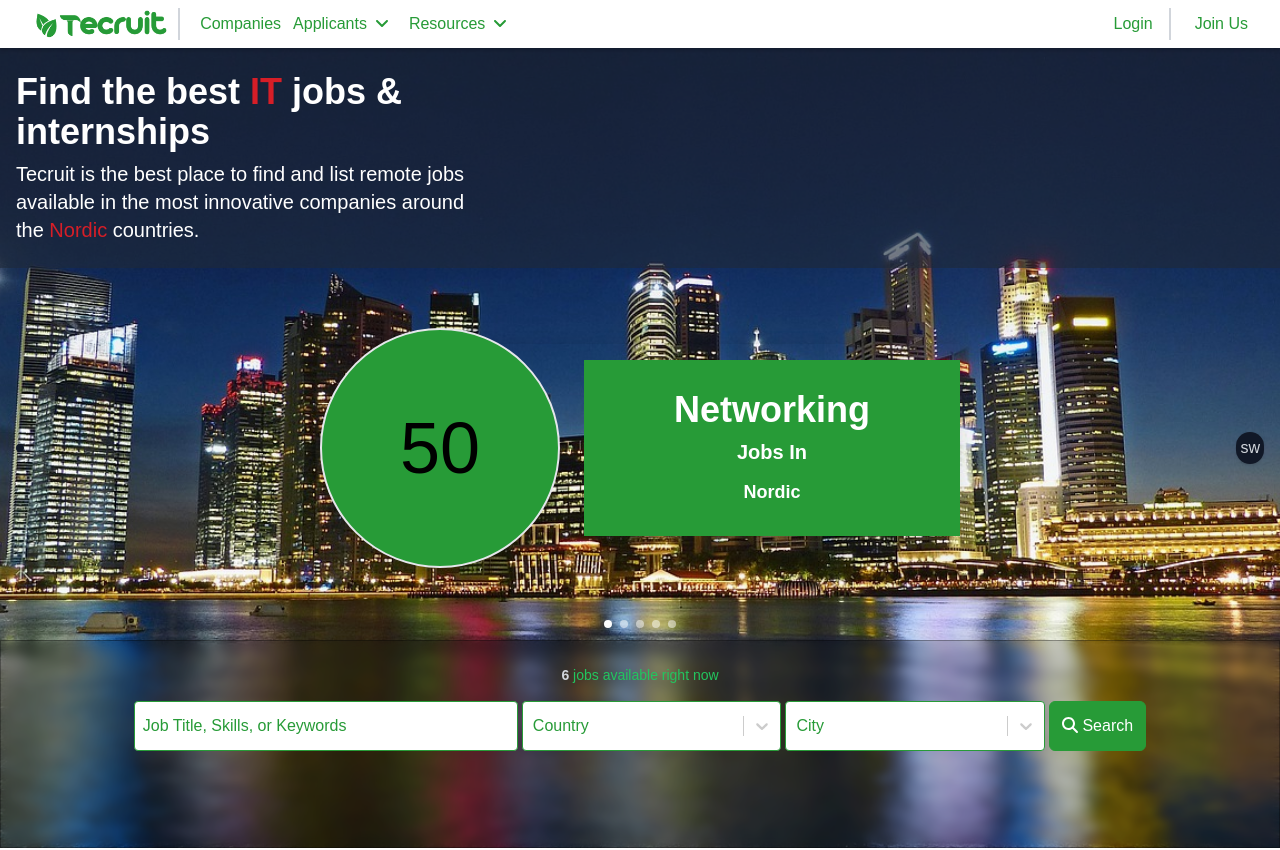
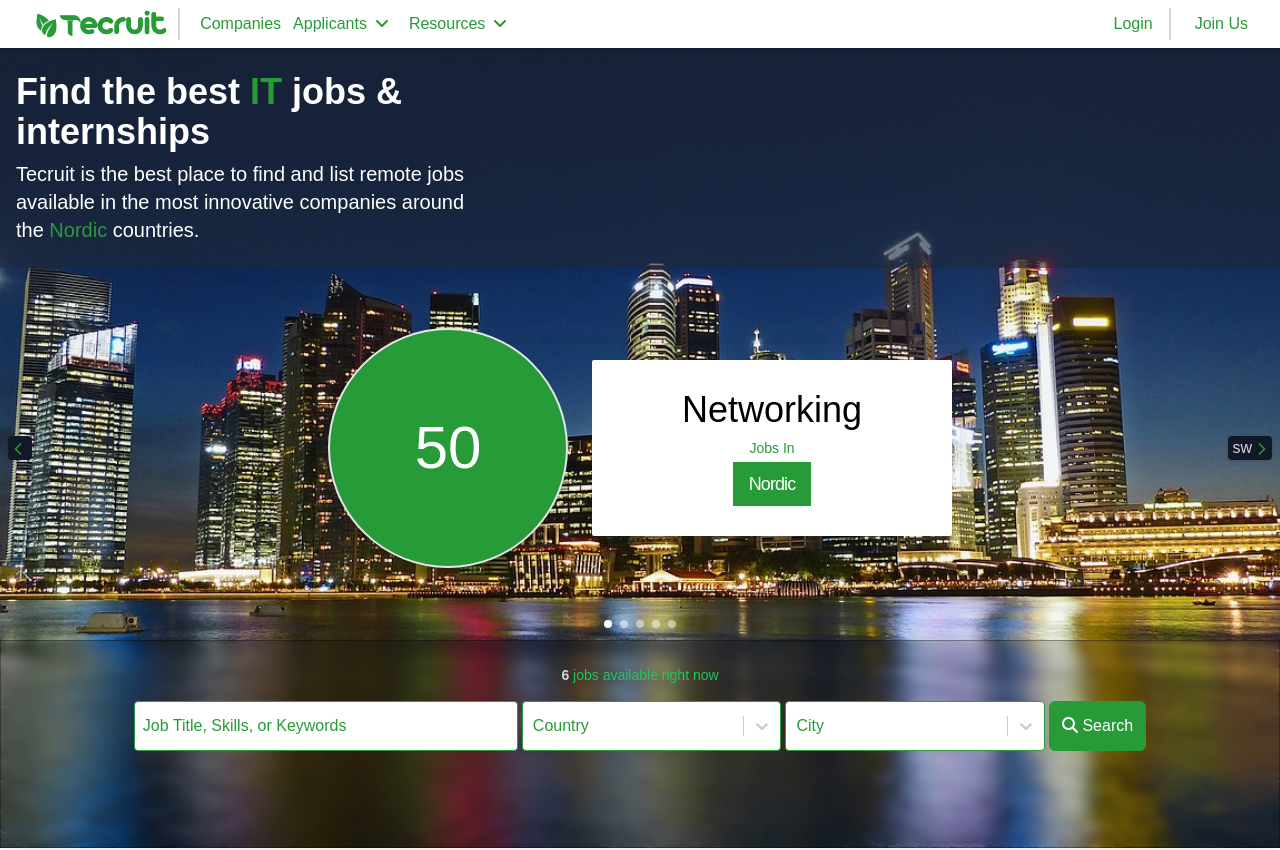
Before and after one commit to Rashadul-Haque-JS/tecruit-media, a React (Create React App) app: page / in a window 1280 px wide. Shown: the top 850 px of the page. Built offline with nearby package versions, Linux system fonts and the light colour scheme; a web font is replaced by a local one.

Commit message:
Added dynamic states in home

```diff
--- /dev/null
+++ b/src/components/home/CallToAction.js
@@ -0,0 +1,13 @@
+import React from "react";
+
+const ApplyNowArrow = () => {
+  return (
+    <div className=" hidden sm:flex justify-center items-center absolute w-full left-0 right-0 bottom-[362px]">
+      <button className=" bg-tecruitPrimary px-4 py-3 cursor-pointer rounded-full text-tecruitSecondary">
+        Upload CV and Apply Now
+      </button>
+    </div>
+  );
+};
+
+export default ApplyNowArrow;
--- a/src/components/home/Carousel.js
+++ b/src/components/home/Carousel.js
@@ -6,6 +6,8 @@ import SubCategoryStats from "./SubCategoryStats.js";
 import subCategoryData from "../../data/mock/subCategory";
 import { useDispatch } from "react-redux";
 import { addLocation } from "../../store/features/commonState";
+import { ChevronRight, ChevronLeft } from "react-feather";
+import ApplyNowArrow from "./CallToAction";
 
 const Carousel = () => {
   const [curr, setCurr] = useState(0);
@@ -23,9 +25,8 @@ const Carousel = () => {
     dispatch(addLocation(alt));
   };
 
-
   return (
-    <div className="relative w-full sm:h-[100vh] lg:h-[100vh] xl:h-[100vh] md:h-[80vh] h-[70vh]">
+    <div className="relative w-full sm:h-[120vh] lg:h-[90vh] xl:h-[100vh] md:h-[80vh] h-[70vh]">
       <div className="w-full h-full relative overflow-x-hidden">
         {slides.map((slide, index) => (
           <img
@@ -40,45 +41,52 @@ const Carousel = () => {
           />
         ))}
         <CarouselSpecial />
-        <div className="flex justify-center items-center absolute right-0 left-0 bottom-0 w-full">
-          <SearchComponent />
-        </div>
-      </div>
-
-      <div className="absolute inset-0 flex items-center justify-between p-4">
+        <div className="absolute inset-0 sm:w-full left-0 right-0 sm:bottom-[20%] flex items-center justify-between px-2 z-50">
           <button
             onClick={prev}
-          className="p-1 3xl:p-2 4xl:p-3 rounded-full shadow bg-gray-900 text-gray-300 hover:bg-tecruitSecondary"
+            className="pr-1 rounded shadow bg-gray-900 text-gray-300 hover:bg-tecruitSecondary"
             disabled={curr === 0}
             style={{
               transition: "transform 0.3s ease",
               cursor: curr === 0 ? "not-allowed" : "pointer",
             }}
           >
-          {/* <ChevronLeft size={20} className="text-tecruitPrimary" /> */}
+            <ChevronLeft
+              size={20}
+              className="text-tecruitPrimary inline-block"
+            />
             <span>
-            {curr !== 0 && slides[curr - 1].alt.slice(0, 2).toLowerCase()}
-            {curr === 0 && ""}
+              {curr !== 0 && (
+                <span className="p-0 inline-block">
+                  {slides[curr - 1].alt.slice(0, 2).toLowerCase()}
+                </span>
+              )}
             </span>
           </button>
           <button
             onClick={next}
-          className="p-1 3xl:p-2 4xl:p-3  rounded-full shadow bg-gray-900 text-gray-300 hover-bg-tecruitSecondary"
+            className="pl-1 rounded shadow bg-gray-900 text-gray-300 hover-bg-tecruitSecondary"
             disabled={curr === slides.length - 1}
             style={{
               transition: "transform 0.3s ease",
               cursor: curr === slides.length - 1 ? "not-allowed" : "pointer",
             }}
           >
-          {/* <ChevronRight size={20} className="text-tecruitPrimary" /> */}
             <span>
-            {curr !== slides.length-1 && slides[curr + 1].alt.slice(0, 2).toLowerCase()}
-            {curr === slides.length-1 && ""}
+              {curr !== slides.length - 1 && (
+                <span className="p-0 inline-block">
+                  {slides[curr + 1].alt.slice(0, 2).toLowerCase()}
+                </span>
+              )}
+              <ChevronRight
+                size={20}
+                className="text-tecruitPrimary inline-block"
+              />
             </span>
           </button>
         </div>
-
-      <div className="absolute bottom-[220px] md:bottom-[192px] sm:bottom-[328px] right-0 left-0">
+      </div>
+      <div className="absolute bottom-[220px] md:bottom-[192px] sm:bottom-[310px] right-0 left-0">
         <div className="flex items-center justify-center gap-2">
           {slides.map((_, i) => (
             <div
@@ -95,6 +103,10 @@ const Carousel = () => {
         categories={subCategoryData}
         country={slides[curr].alt}
       />
+      <ApplyNowArrow />
+      <div className="flex justify-center items-center absolute right-0 left-0 bottom-0 w-full z-50">
+        <SearchComponent />
+      </div>
     </div>
   );
 };
--- a/src/components/home/CarouselSpecial.js
+++ b/src/components/home/CarouselSpecial.js
@@ -8,7 +8,7 @@ const CarouselSpecial = () => {
           <div className="w-1/2 sm:w-full">
             <div className="py-6 lg:py-12 text-tecruitSecondary">
               <h2 className="text-2xl md:text-3xl lg:text-4xl xl:text-4xl 2xl:text-5xl 3xl:text-6xl 4xl:text-6xl font-bold leading-tigh">
-                Find the best <span className="text-tecruitRedish">IT</span>{" "}
+                Find the best <span className="text-tecruitPrimary">IT</span>{" "}
                 jobs &amp; <span className="block">internships</span>{" "}
               </h2>
               <p className="text-lg lg:text-xl xl:text-xl 2xl:text-3xl 3xl:text-4xl 4xl:text-5xl mt-2 leading-5">
@@ -17,7 +17,7 @@ const CarouselSpecial = () => {
                   available in the most innovative companies around
                 </span>{" "}
                 <span className="block sm:inline md:inline">
-                  the <span className="text-tecruitRedish">Nordic </span>
+                  the <span className="text-tecruitPrimary">Nordic </span>
                   countries.
                 </span>
               </p>
--- a/src/components/home/FeaturedJobs.js
+++ b/src/components/home/FeaturedJobs.js
@@ -13,7 +13,7 @@ const FeaturedJobs = () => {
             <p className="mb-2">{job.companyName}</p>
             <p className="mb-2">{job.city}</p>
           </div>
-          <h3 className="text-3xl font-bold absolute inset-0 flex justify-center items-center text-tecruitRedish">
+          <h3 className="text-3xl font-bold absolute inset-0 flex justify-center items-center text-tecruitRedish tracking-tight">
             {job.title}
           </h3>
 
--- a/src/components/home/SearchComponent.js
+++ b/src/components/home/SearchComponent.js
@@ -46,12 +46,12 @@ const SearchComponent = () => {
   };
 
   return (
-    <div className="flex flex-col justify-center items-center w-full px-4 sm:pt-3 pt-6 pb-20 sm:pb-4 md:py-2 shadow-shade relative home-search-bg z-10">
-      <p className="text-sm text-green-500 sm:pt-2 md:pt-2 pb-0 sm:pb-3 pt-0 w-fit z-40">
+    <div className="flex flex-col justify-center items-center w-full px-4 pt-6 pb-20 sm:pt-1 sm:pb-4 md:py-2 shadow-shade relative home-search-bg">
+      <p className="text-sm text-green-500 sm:pb-2 md:pt-2 pb-0 pt-0 w-fit">
         <span className="font-bold text-md text-gray-300">{jobList?.length}</span> jobs
         available right now
       </p>
-      <div className="flex justify-center items-center flex-wrap z-40 w-5/6 sm:w-full lg:gap-0 xl:gap-1">
+      <div className="flex justify-center items-center flex-wrap w-5/6 sm:w-full lg:gap-0 xl:gap-1">
         <input
           type="text"
           name="query"
--- a/src/components/home/SubCategoryStats.js
+++ b/src/components/home/SubCategoryStats.js
@@ -1,5 +1,6 @@
 import React, { useState, useEffect } from "react";
 import { getNordicColor } from "../../utils/helper";
+import badgeColors from "@material-tailwind/react/theme/components/badge/badgeColors";
 
 const CategoryStatsSlider = ({ categories, country }) => {
   const [currentIndex, setCurrentIndex] = useState(0);
@@ -13,20 +14,23 @@ const CategoryStatsSlider = ({ categories, country }) => {
   }, [categories]);
 
   const currentCategory = categories[currentIndex];
-  const backgroundColor = getNordicColor(country);
+  const nordicColors = getNordicColor(country);
+  const txt = nordicColors.txt;
+  const bgc = nordicColors.bgc;
 
   return (
     <div
-      className={`flex justify-start items-center gap-6 category-stats-slider sm:hidden rounded-l-full rounded-r-lg px-0 py-4 md:w-[640px] lg:w-[640px] h-52 w-[50vw] shadow-shade`}
+      className={`flex sm:flex-col justify-start items-center gap-6 sm:gap-4 category-stats-slider rounded-l-full rounded-r-lg px-2 py-4 sm:px-0 md:w-[640px] lg:w-[640px] sm:w-full h-52 w-[50vw] shadow-shade sm:shadow-0 z-40 text-tecruitSecondary`}
     >
-      <div className={`w-60 h-60 rounded-full flex justify-center items-center text-7xl border-2`} style={{ backgroundColor }}>
+      <div className={`w-60 h-60 sm:w-32 sm:h-32 sm:py-2 rounded-full flex justify-center items-center text-6xl sm:text-3xl border-2 sm:bg-tecruitSpecial bg-tecruitPrimary`}>
         {currentCategory.totalJobs}
       </div>
-      <div className={`flex-grow h-full text-white flex justify-center items-center py-4`} style={{ backgroundColor }}>
-        <h1 className="text-4xl font-semibold truncate text-center">
-          {currentCategory.title} <span className="block mt-2 text-xl">Jobs In</span>
-          <span className="text-lg">{country}</span>
+      <div className={`flex-grow sm:w-full h-full flex flex-col justify-center items-center py-2 sm:py-4 bg-tecruitSecondary rounded-sm`} style={{ color:txt }}>
+        <h1 className="text-4xl sm:text-2xl font-thin truncate text-center text-black">
+          {currentCategory.title}
         </h1>
+        <p className="block mt-2 mb-1 text-sm text-tecruitPrimary">Jobs In</p>
+        <p className="text-lg tracking-tighter px-4 py-2 text-bold" style={{backgroundColor:bgc , color:txt}}>{country}</p>
       </div>
     </div>
   );
--- a/src/index.css
+++ b/src/index.css
@@ -96,5 +96,11 @@ html{
   top: 50%;
   left: 50%;
   transform: translate(-50%, -50%);
-  z-index: 999;
+
 }
+
+@media screen and (max-width: 767px) {
+  .category-stats-slider {
+    transform: translate(-50%, -120%);
+  }
+}
--- a/src/utils/helper.js
+++ b/src/utils/helper.js
@@ -59,15 +59,14 @@ export const formatDate = (isoDateString) => {
 export const getNordicColor = (country) => {
   switch (country) {
     case 'Sweden':
-      return '#0055A4'; // Sweden color
+      return { bgc: '#005293', txt: '#fecb00' };
     case 'Denmark':
-      return '#C60C30'; // Denmark color
+      return { bgc: '#C60C30', txt: '#fff' };
     case 'Norway':
-      return '#EF4135'; // Norway color
+      return { bgc: '#EF4135', txt: '#003087' };
     case 'Finland':
-      return '#003580'; // Finland color
+      return { bgc: '#002F6C', txt: '#fff' };
     default:
-      return '#279b37'; // Tecruit color
+      return { bgc: '#279b37', txt: '#fff' };
+  }
 };
-
-}
```
Lines whose indentation alone changed are shown as unchanged.
